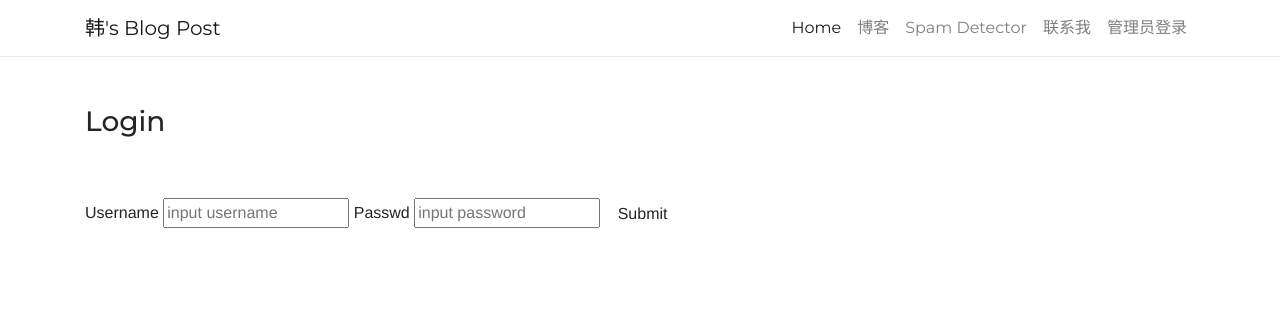
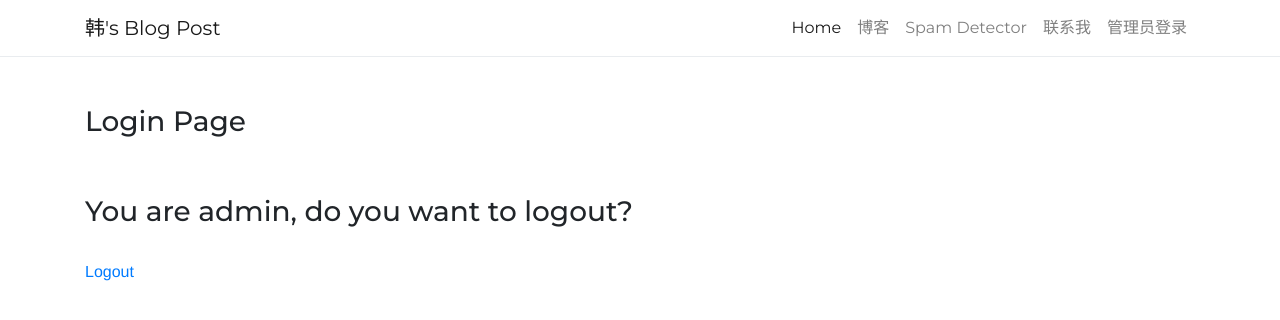
Before and after one commit to Hanshawn11/Blog, a Flask app: template templates/login.html in a window 1280 px wide. Shown: the top 320 px of the page. Run offline with Flask 2, Linux system fonts and the light colour scheme; the template is opened without the code that fills it, so the values that code supplies are empty; a user stored in the database is signed in; some libraries are stand-ins or nearby versions.

Commit message:
add admin user and logout func

```diff
--- a/blog-app.py
+++ b/blog-app.py
@@ -12,13 +12,12 @@ import joblib
 import click
 from flask_login import UserMixin
 from werkzeug.security import generate_password_hash, check_password_hash
-from flask_login import LoginManager
-from flask_login import login_user
-from flask_login import login_required, logout_user
+from flask_login import login_required, logout_user, login_user, LoginManager, current_user
 
 app = Flask(__name__)
 app.config["CACHE_TYPE"] = "null"
 app.config['SQLALCHEMY_DATABASE_URI'] = 'sqlite:///posts.db'
+# admin passwd
 app.secret_key = '123'
 db = SQLAlchemy(app)
 
@@ -41,6 +40,7 @@ class User(db.Model, UserMixin):
 @click.option('--username', prompt=True, help='The username used to login.')
 @click.option('--password', prompt=True, hide_input=True, confirmation_prompt=True, help='the password used to login')
 def admin(username, password):
+    # 创建管理员，负责修改删除博客
     user = User.query.first()
     if user is not None:
         click.echo('Updating user...')
@@ -90,7 +90,7 @@ def login():
 def logout():
     logout_user()
     flash('Goodbye.')
-    return redirect('#')
+    return redirect('/')
 
 
 class BlogPost(db.Model):
--- a/templates/login.html
+++ b/templates/login.html
@@ -1,11 +1,13 @@
 {% extends 'base.html' %}
 
+{% block body %}
 
-{% block body %}
 <br><br>
-<h3>Login</h3>
+<h3>Login Page</h3>
 <br><br>
-<form action="{{ url_for('login') }}"method="POST">
+<!--判断，如果是管理用则可以选择登出操作-->
+{% if current_user.is_anonymous %}
+<form action="{{ url_for('login') }}" method="POST">
 	<label for='username'>Username</label>
     <input type="text" name="username" required placeholder="input username">
 
@@ -13,5 +15,10 @@
     <label for='password'>Passwd</label>
     <input type="password" name="password" required placeholder="input password">
     <input class="btn" type="submit" name="submit" value="Submit">
+
 </form>
+{% else %}
+<h3>You are admin, do you want to logout?</h3> <br>
+<a href="{{ url_for('logout') }}">Logout</a>
+{% endif %}
 {% endblock %}
```
Also changed, not shown: posts.db.
